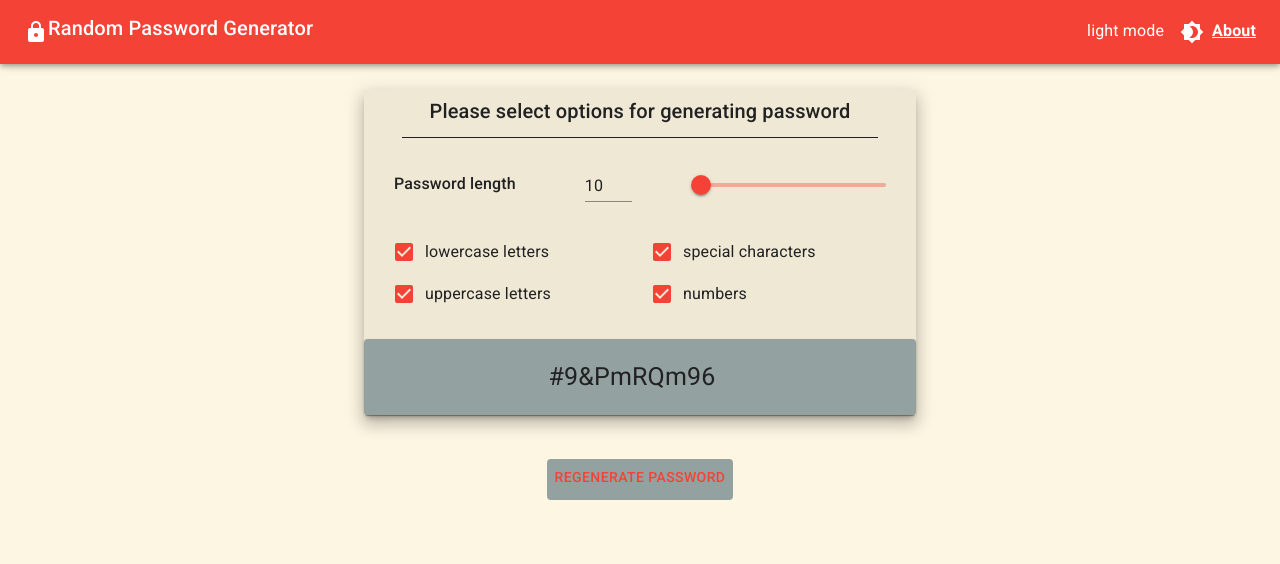
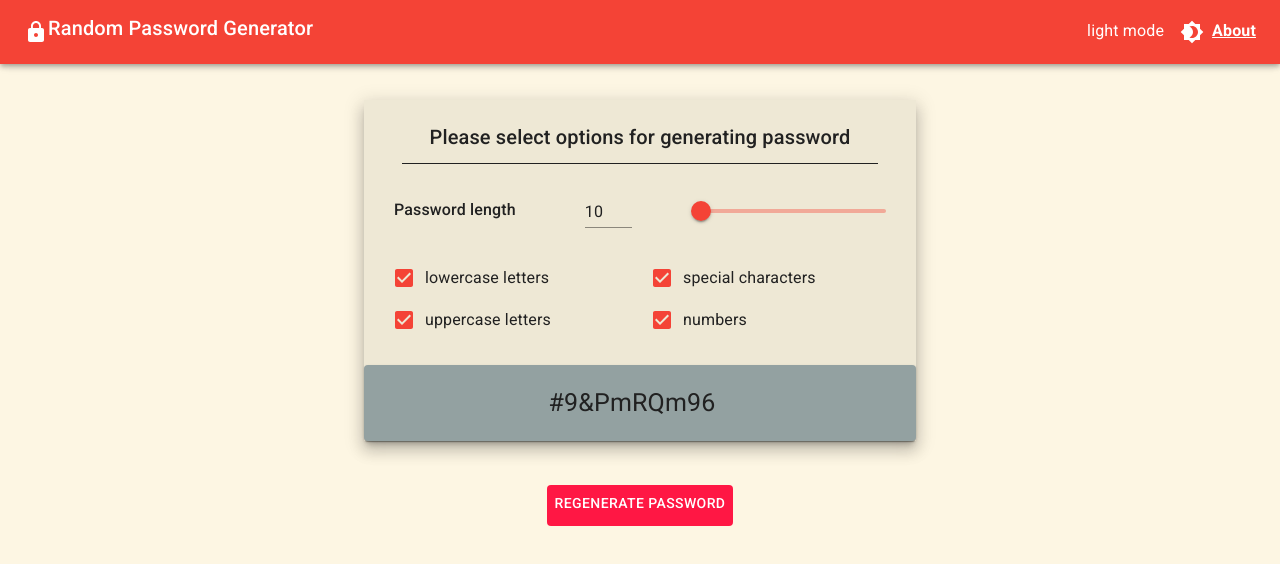
Before and after one commit to szaster/Password-Generator, a React (Create React App) app: page / in a window 1280 px wide. Shown: the top 564 px of the page. Built offline with nearby package versions, Linux system fonts and the light colour scheme; the HTML template or start-up script is replaced by a standard one.

Commit message:
more style changes

```diff
--- a/src/pages/About.jsx
+++ b/src/pages/About.jsx
@@ -9,9 +9,7 @@ import LinkedInIcon from "@mui/icons-material/LinkedIn";
 
 const useStyles = makeStyles((theme) => ({
   root: { display: "flex", padding: "0px 10px" },
-  media: {
-    height: 140,
-  },
+
   card: {
     maxWidth: 350,
     margin: "auto",
@@ -39,11 +37,11 @@ export function About() {
   return (
     <div className={classes.root}>
       <Container style={{ paddingTop: 90 }} maxWidth="sm" m={1}>
-        <Paper elevation={10} outlined square m={50}>
+        <Paper elevation={10} outlined square m={20}>
           <Typography component="div" variant="subtitle1" gutterBottom>
             <Box
+              paddingTop={2}
               paddingBottom={1}
-              paddingTop={2}
               borderBottom={1}
               paddingLeft={1}
               textAlign="center"
--- a/src/pages/Home.jsx
+++ b/src/pages/Home.jsx
@@ -81,14 +81,8 @@ export function Home() {
 
   return (
     <div className="App">
-      <Container style={{ paddingTop: 90 }} maxWidth="sm" m={1}>
-        <Paper
-          elevation={10}
-          outlined
-          square
-          m={20}
-          // style={{ background: "#eceff1" }}
-        >
+      <Container style={{ paddingTop: 100 }} maxWidth="sm" m={1}>
+        <Paper elevation={10} outlined square m={20}>
           <Options handleNewOptions={handleNewOptions} options={options} />
           <PasswordDisplay
             handleNewOptions={handleNewOptions}
--- a/src/pages/components/Options.js
+++ b/src/pages/components/Options.js
@@ -44,8 +44,9 @@ function Options(props) {
         <Grid style={{ paddingTop: 20 }} item xs={12}>
           <Typography component="div" variant="subtitle1" gutterBottom>
             <Box
+              paddingTop={2}
+              paddingBottom={1}
               borderBottom={1}
-              paddingBottom={1}
               textAlign="center"
               fontWeight="fontWeightMedium"
               fontSize={20}
--- a/src/pages/components/RegenerateButton.js
+++ b/src/pages/components/RegenerateButton.js
@@ -1,5 +1,6 @@
 import React from "react";
 import { Button, Typography } from "@mui/material";
+// import { red } from "@mui/material/colors";
 
 function RegeneratePasswordButton(props) {
   const options = props.options;
@@ -13,7 +14,7 @@ function RegeneratePasswordButton(props) {
   return (
     <div>
       <Button
-        style={{ background: "#93a1a1", margin: 20 }}
+        style={{ background: "#ff1744", color: "white", margin: 20 }}
         onClick={handleClick}
       >
         <Typography component="div" variant="Title" gutterBottom>
--- a/src/theme.js
+++ b/src/theme.js
@@ -29,7 +29,7 @@ const light = {
 
 const dark = {
   // palette values for dark mode
-  primary: purple,
+  primary: red,
   secondary: teal,
   background: {
     default: "#073642",
```
